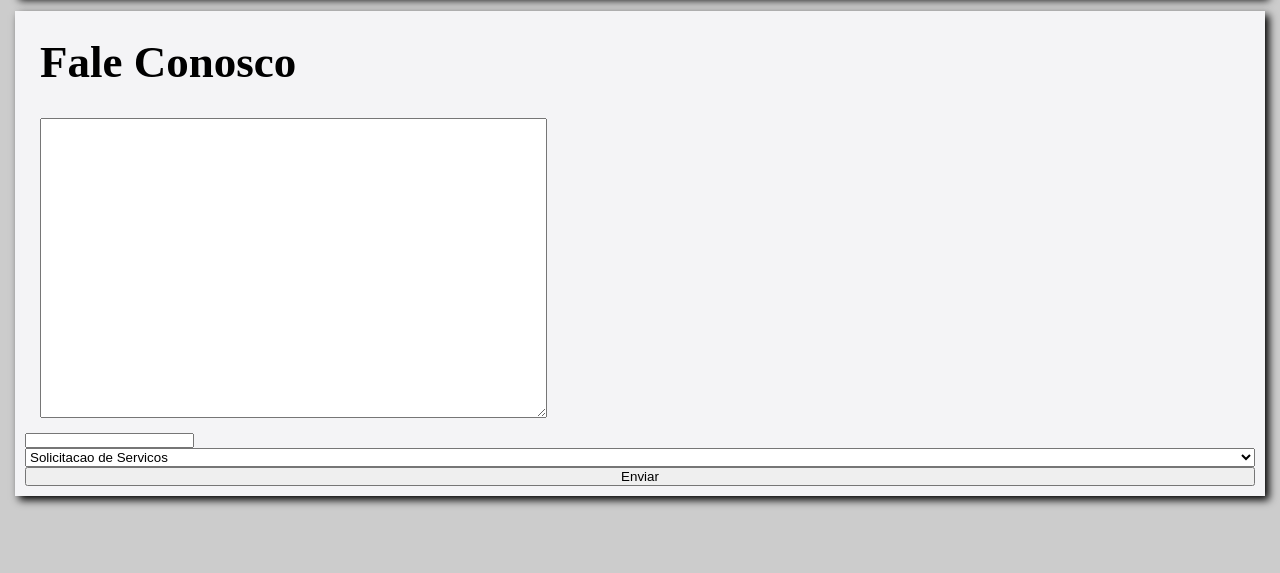
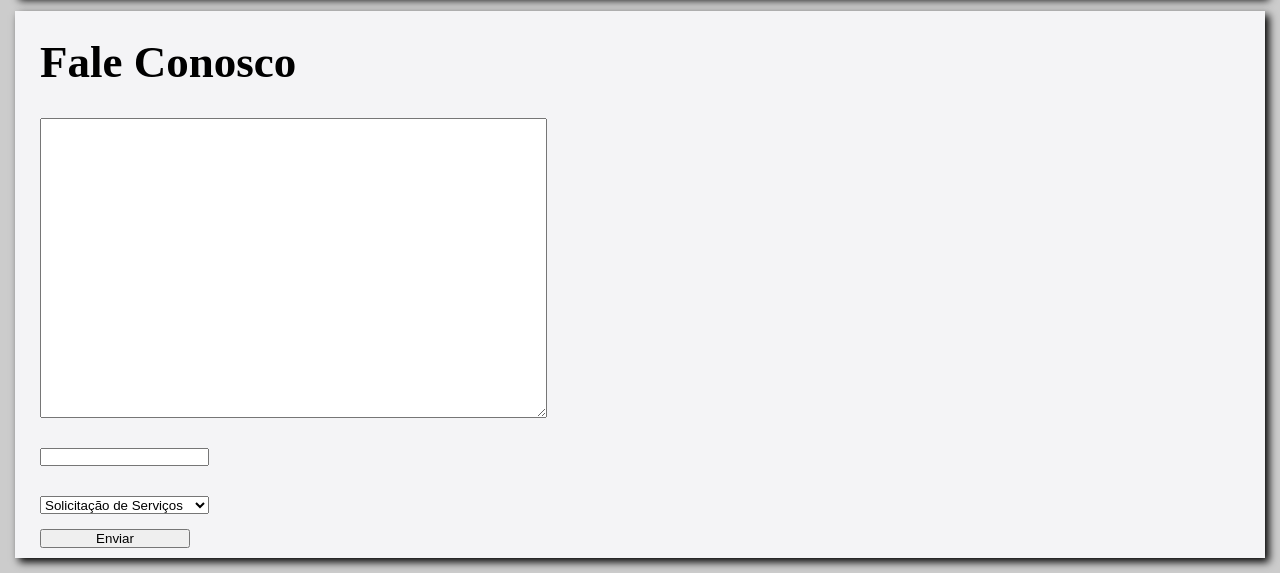
Before and after one commit to sangret/Pagina-Lucas, a plain HTML site: page index.html in a window 1280 px wide. Shown: the part 1365-1938 px from the top of the page. Before the commit the page ends 1876 px from the top, so only its background shows below. Drawn offline with Linux system fonts and the light colour scheme.

Commit message:
fazendo algumas alterações

```diff
--- a/assets/css/style.css
+++ b/assets/css/style.css
@@ -197,8 +197,14 @@ padding-left: 75px;
     height: 300px;
     margin: 15px;
 }
-.faleconosco #email
+.faleconosco #email, #tipoContato
 {
     width: 169px;
-    height: 15px;
+    height: 18px;
+    margin: 15px;
 }
+.faleconosco button
+{
+    width: 150px;
+    margin-left: 15px;
+}
--- a/index.html
+++ b/index.html
@@ -91,11 +91,11 @@
                     <textarea name="informe" cols="70" rows="20" id="descricao"></textarea>
                     <input type="email" name="email" id="email">
                     <select name="tipodecontato" id="tipoContato">
-                        <option value="1">Solicitacao de Servicos</option>
+                        <option value="1">Solicitação de Serviços</option>
                         <option value="2">Elogios</option>
-                        <option value="3">Sugestoes</option>
+                        <option value="3">Sugestões</option>
                         <option value="4">Suporte</option>
-                        <option value="5">Reclamacoes</option>
+                        <option value="5">Reclamações</option>
                     </select>
                     <button>Enviar</button>
                 </form>
```
